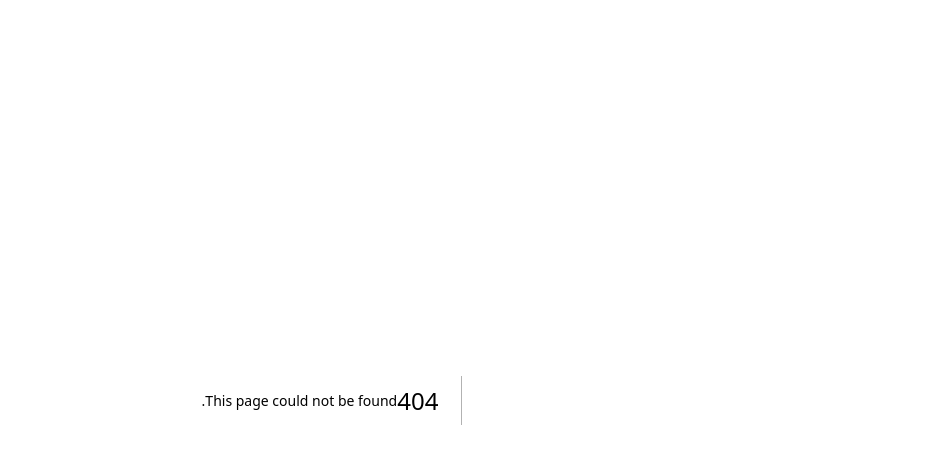
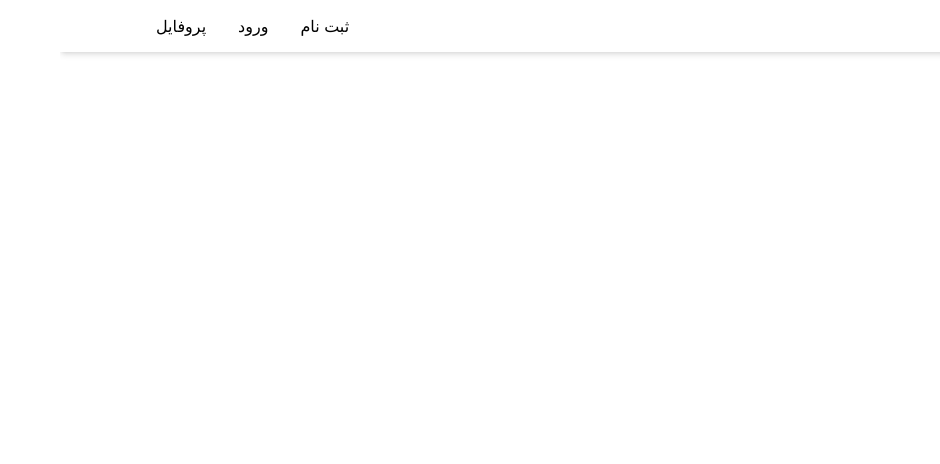
Before and after one commit to Masiha-mohammadpoor/nextjs-blogs, a Next.js app: page /signin in a window 1280 px wide. Before the commit this address had no page. Shown: the top 464 px of the page, without its empty margins (340-1280 px from the left). Built offline with nearby package versions, Linux system fonts and the light colour scheme.

Commit message:
created Header component

```diff
--- a/src/app/layout.js
+++ b/src/app/layout.js
@@ -1,5 +1,7 @@
 import { Inter } from "next/font/google";
 import "../styles/globals.css";
+import Link from "next/link";
+import Header from "@/components/Header/Header";
 
 const inter = Inter({ subsets: ["latin"] });
 
@@ -11,7 +13,10 @@ export const metadata = {
 export default function RootLayout({ children }) {
   return (
     <html lang="en" dir="rtl">
-      <body className={inter.className}>{children}</body>
+      <body className={inter.className}>
+        <Header/>
+        <main>{children}</main>
+      </body>
     </html>
   );
 }
--- /dev/null
+++ b/src/app/signin/page.jsx
@@ -0,0 +1,9 @@
+const SignIn = () => {
+    return (
+        <div>
+
+        </div>
+    );
+}
+
+export default SignIn;
--- /dev/null
+++ b/src/app/signup/page.jsx
@@ -0,0 +1,9 @@
+const SignUp = () => {
+    return (
+        <div>
+
+        </div>
+    );
+}
+
+export default SignUp;
--- /dev/null
+++ b/src/components/Header/Header.jsx
@@ -0,0 +1,20 @@
+import Link from "next/link";
+
+
+const Header = () => {
+    return (
+        <header className="mb-4 flex justify-between prose-ul:flex shadow-md p-3.5 px-20 prose-li:px-4">
+        <ul>
+          <li><Link href="/">خانه</Link></li>
+          <li><Link href="/blogs">بلاگ ها</Link></li>
+        </ul>
+        <ul>
+          <li><Link href="/signup">ثبت نام</Link></li>
+          <li><Link href="/signin">ورود</Link></li>
+          <li><Link href="/profile">پروفایل</Link></li>
+        </ul>
+      </header>
+    );
+}
+
+export default Header;
```
